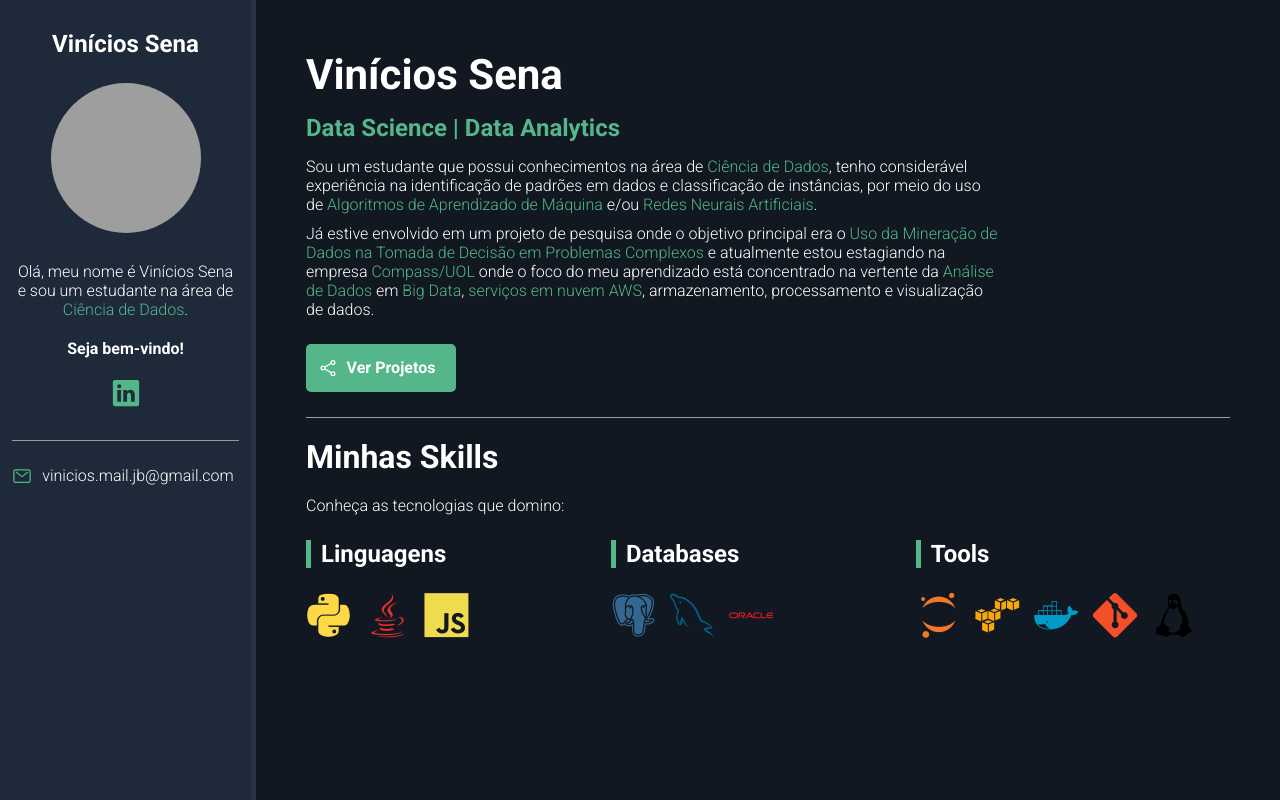
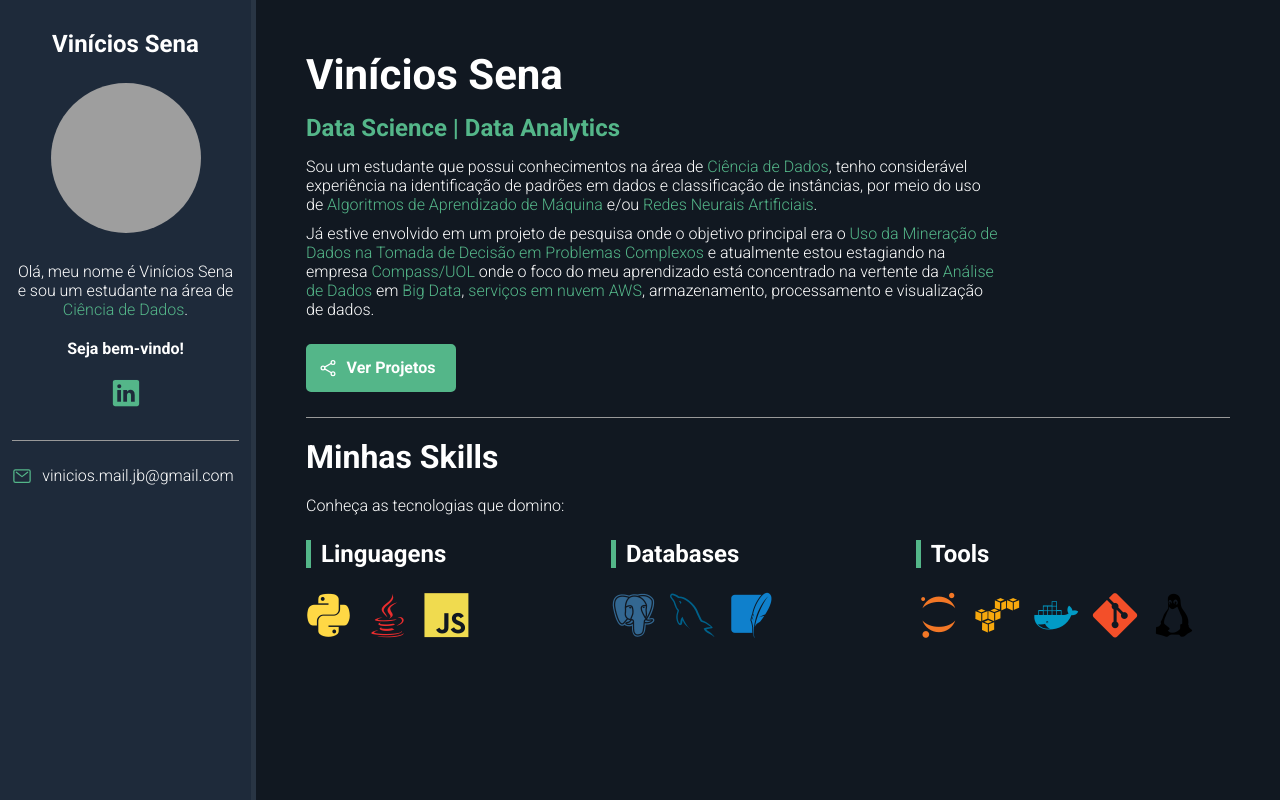
Before and after one commit to Viniciosw/viniciosw.github.io, a plain HTML site: page index.html in a window 1280 px wide. Drawn offline with nearby package versions, Linux system fonts and the light colour scheme; grey boxes are pictures that could not be loaded.

Commit message:
Atualizando informações no portifólio (1)

```diff
--- a/index.html
+++ b/index.html
@@ -79,7 +79,7 @@
                     <p class="skills-title">Databases</p>
                     <i class="devicon-postgresql-plain colored"></i>
                     <i class="devicon-mysql-plain colored"></i>
-                    <i class="devicon-oracle-plain colored"></i>
+                    <i class="devicon-sqlite-plain colored"></i>
 
                 </div>
 
```
